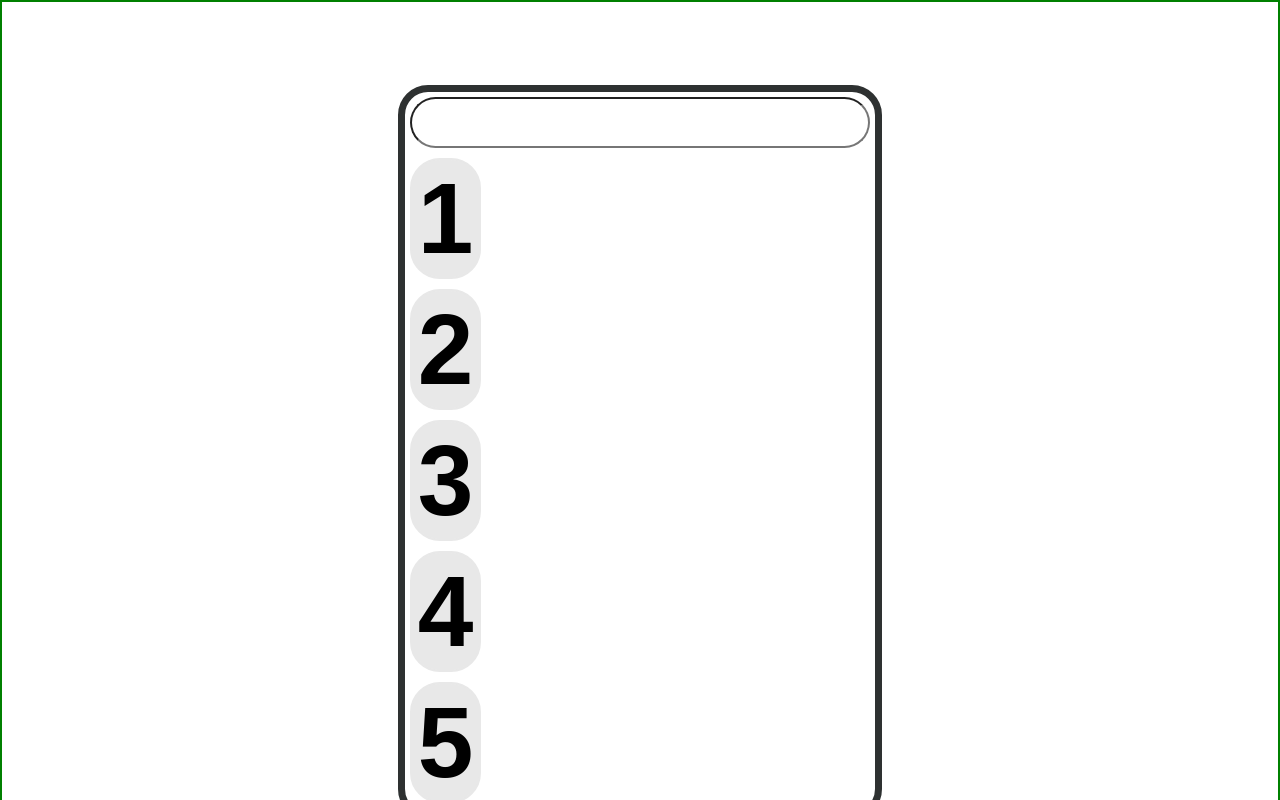
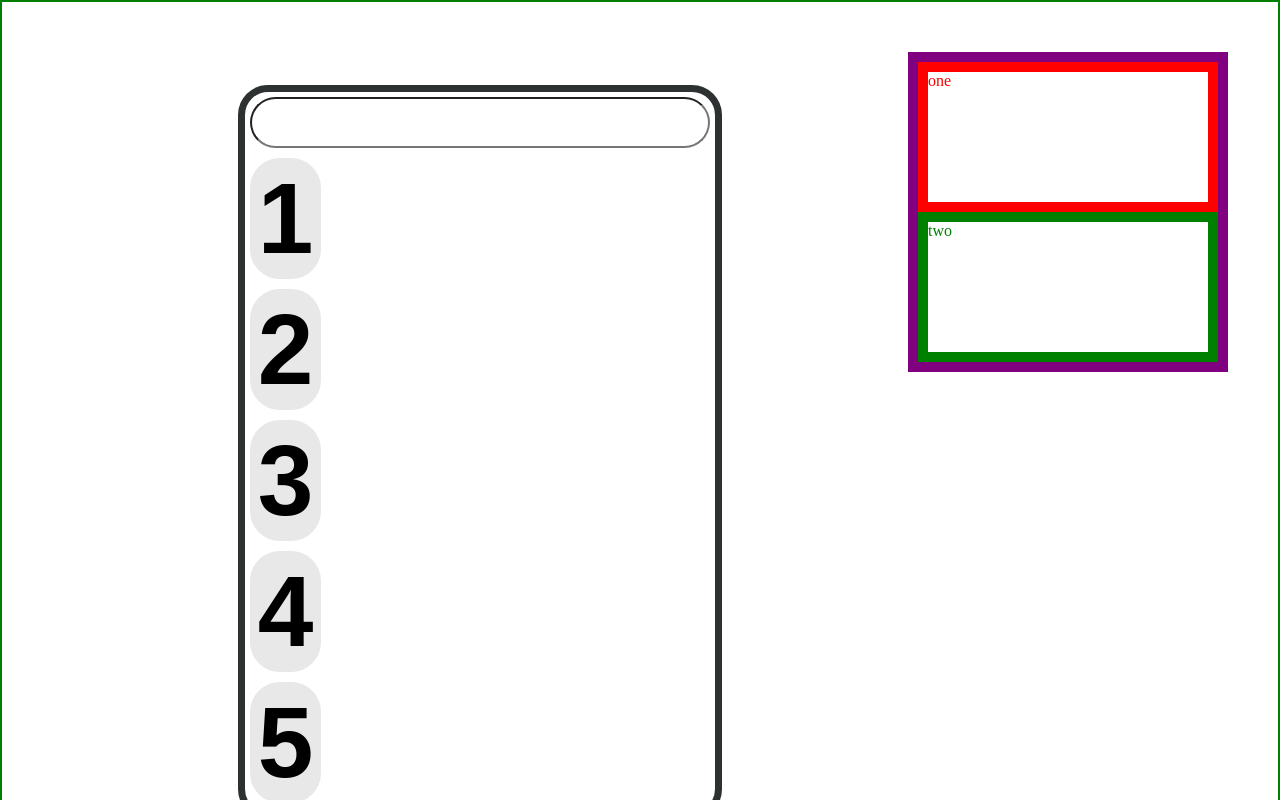
Before and after one commit to VadimSchmitz/react-calculator, a React (Create React App) app: page / in a window 1280 px wide. Built offline with nearby package versions, Linux system fonts and the light colour scheme.

Commit message:
at this point i have no clue

```diff
--- a/src/App.js
+++ b/src/App.js
@@ -6,6 +6,11 @@ function App() {
   return (
     <div className='body'>
       <Calculator/>
+
+      <div className='nigger'>
+      <div className='one'>one</div>
+      <div className='two'>two</div>
+      </div>
     </div>
   );
 }
--- a/src/index.css
+++ b/src/index.css
@@ -90,6 +90,30 @@ button, .calculator-input {
     "zero dot equals plus clear";
 }
 
+.one{
+  color: red;
+  border: solid 10px red;
+  grid-area: one;
+}
+.two{
+  color: green;
+  border: solid 10px green;
+  grid-area: two;
+}
+.nigger{
+  width: 300px;
+  height: 300px;
+  border: solid 10px purple;
+  display: grid;
+
+  grid-template-rows: repeat(2, 1fr);
+  grid-template-columns: repeat(2, 1fr);
+  grid-template-areas:
+    "one one"
+    "two two"
+;
+}
+
 
 .calculator-input {
   grid-area: i;
@@ -97,52 +121,52 @@ button, .calculator-input {
 .b1{
   grid-area: one;
 }
-.calculator numbers .b2{
+.b2{
   grid-area: two;
 }
-.calculator numbers .b3{
+.b3{
   grid-area: three;
 }
-.calculator numbers .b4{
+.b4{
   grid-area: four;
 }
-.calculator numbers .b5{
+.b5{
   grid-area: five;
 }
-.calculator numbers .b6{
+.b6{
   grid-area: six;
 }
-.calculator numbers .b7{
+.b7{
   grid-area: seven;
 }
-.calculator numbers .b8{
+.b8{
   grid-area: eight;
 }
-.calculator numbers .b9{
+.b9{
   grid-area: nine;
 }
-.calculator numbers .b0{
+.b0{
   grid-area: zero;
 }
-.calculator numbers .bx{
+.bx{
   grid-area: multiply;
 }
-.calculator numbers .b-{
+.b-{
   grid-area: minus;
 }
-.calculator numbers .beq{
+.beq{
   grid-area: equals;
 }
-.calculator numbers .bpl{
+.bpl{
   grid-area: plus;
 }
-.calculator numbers .bc{
+.bc{
   grid-area: clear;
 }
-.calculator numbers .bdiv{
+.bdiv{
   grid-area: divide;
 }
-.calculator numbers .bdot{
+.bdot{
   grid-area: dot;
 }
 
```
